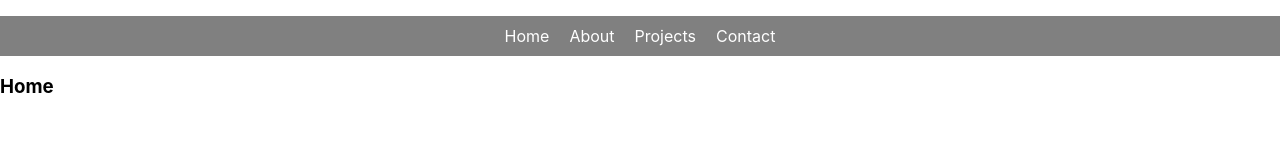
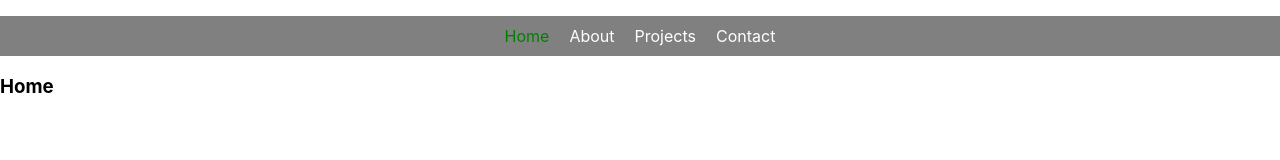
Before and after one commit to mohammadkharma/Portfolio, a React (Create React App) app in the folder portfolio/: page / in a window 1280 px wide. Shown: the top 160 px of the page. Built offline with nearby package versions, Linux system fonts and the light colour scheme.

Commit message:
handled active class in NavLink

```diff
--- a/portfolio/src/App.css
+++ b/portfolio/src/App.css
@@ -19,3 +19,7 @@ body {
   text-decoration: none;
   color: white;
 }
+
+.navbar li a.active {
+  color: green;
+}
--- a/portfolio/src/components/Navbar.jsx
+++ b/portfolio/src/components/Navbar.jsx
@@ -6,7 +6,9 @@ const Navbar = () => {
     <div className="navbar">
       <ul>
         <li>
-          <NavLink to="/">Home</NavLink>
+          <NavLink exact to="/">
+            Home
+          </NavLink>
         </li>
         <li>
           <NavLink to="/about">About</NavLink>
```
